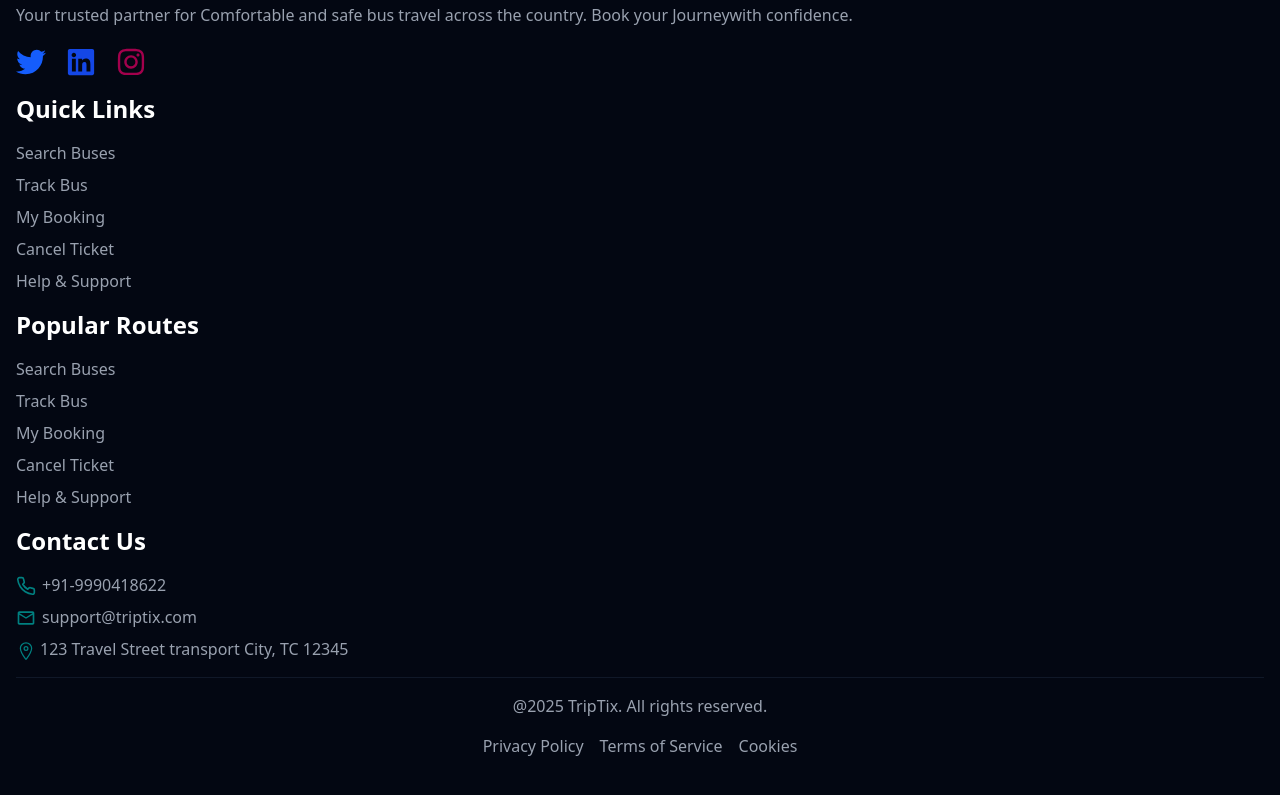
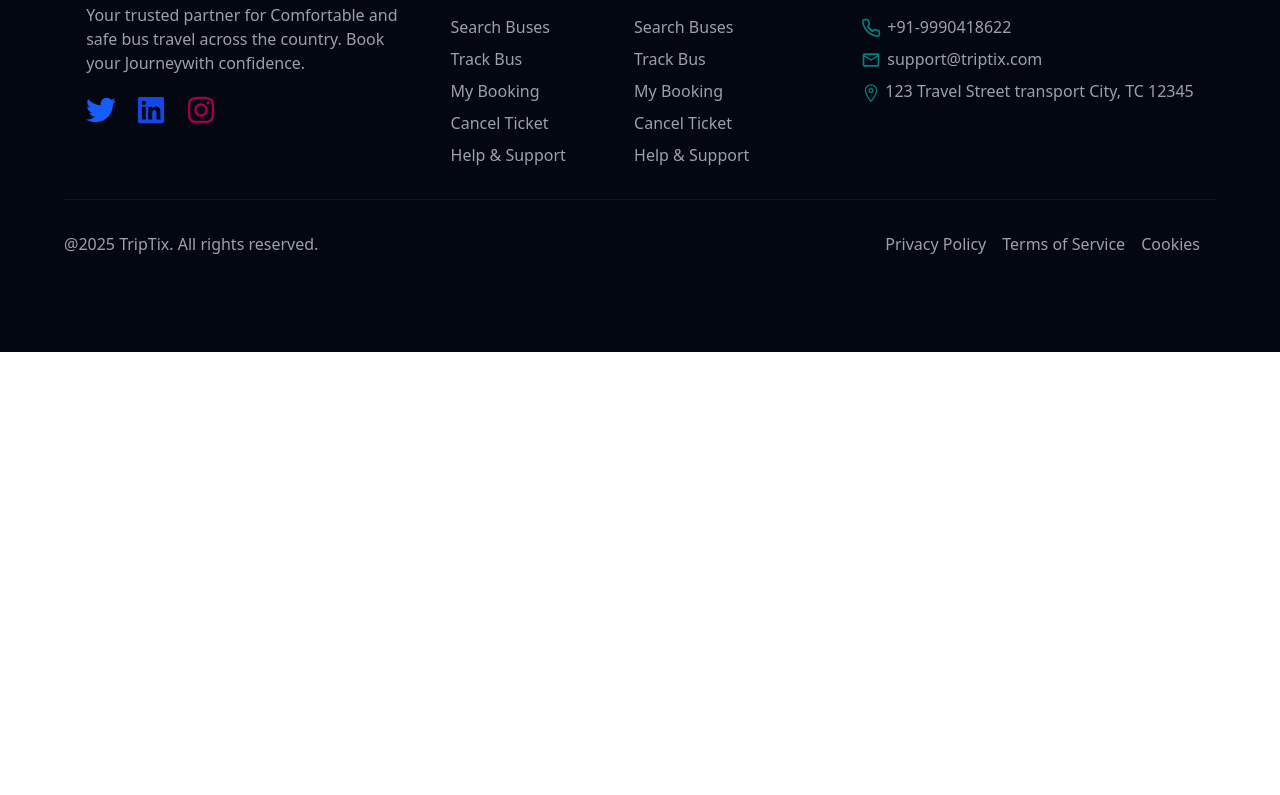
Before and after one commit to Chandrashekher1/TripTix, a React (Vite) app: page / in a window 1280 px wide. Shown: the part 2583-3378 px from the top of the page. After the commit the page ends 2935 px from the top, so only its background shows below. Built offline with nearby package versions, Linux system fonts and the light colour scheme; no server answers.

Commit message:
fix: enhance footer layout

```diff
--- a/src/components/Footer.jsx
+++ b/src/components/Footer.jsx
@@ -8,21 +8,22 @@ import { Link } from 'react-router-dom';
 
 const Footer = () => {
   return (
-    <div className='bg-gray-950 px-4 py-8'>
-        <div>
+    <div className='bg-gray-950 px-4 py-8 md:flex flex-col justify-around md:px-16'>
+        <div className='md:flex justify-around'>
+            <div className='md:w-80'>
             <h2 className='text-white font-bold text-3xl flex'><span><LuBus style={{color: 'blue' , fontSize:'30px' , marginTop:'4', marginRight:'6px'}}/></span>TripTix</h2>
-            <p className='text-gray-400 my-4'>Your trusted partner for Comfortable and safe bus travel across the country. Book your Journeywith confidence.</p>
+            <p className='text-gray-400 my-4 '>Your trusted partner for Comfortable and safe bus travel across the country. Book your Journeywith confidence.</p>
             <SocialIcons/>
         </div>
 
         <div>
             <h1 className='text-2xl text-white my-4 font-bold'>Quick Links</h1>
-            <ul>
-                <li className='text-gray-400 my-2'>Search Buses</li>
-                <li className='text-gray-400 my-2'>Track Bus</li>
-                <li className='text-gray-400 my-2'>My Booking</li>
-                <li className='text-gray-400 my-2'>Cancel Ticket</li>
-                <li className='text-gray-400'>Help & Support </li>
+            <ul className=''>
+                <li className='text-gray-400 my-2 hover:cursor-pointer hover:text-white'>Search Buses</li>
+                <li className='text-gray-400 my-2 hover:text-white hover:cursor-pointer'>Track Bus</li>
+                <li className='text-gray-400 my-2 hover:text-white hover:cursor-pointer'>My Booking</li>
+                <li className='text-gray-400 my-2 hover:text-white hover:cursor-pointer'>Cancel Ticket</li>
+                <li className='text-gray-400 hover:text-white hover:cursor-pointer'>Help & Support </li>
 
             </ul>
 
@@ -30,11 +31,11 @@ const Footer = () => {
         <div>
             <h1 className='text-2xl text-white my-4 font-bold'>Popular Routes</h1>
             <ul>
-                <li className='text-gray-400 my-2'>Search Buses</li>
-                <li className='text-gray-400 my-2'>Track Bus</li>
-                <li className='text-gray-400 my-2'>My Booking</li>
-                <li className='text-gray-400 my-2'>Cancel Ticket</li>
-                <li className='text-gray-400'>Help & Support </li>
+                <li className='text-gray-400 my-2 hover:text-white hover:cursor-pointer'>Search Buses</li>
+                <li className='text-gray-400 my-2 hover:text-white hover:cursor-pointer'>Track Bus</li>
+                <li className='text-gray-400 my-2 hover:text-white hover:cursor-pointer'>My Booking</li>
+                <li className='text-gray-400 my-2 hover:text-white hover:cursor-pointer'>Cancel Ticket</li>
+                <li className='text-gray-400 hover:text-white hover:cursor-pointer'>Help & Support </li>
 
             </ul>
         </div>
@@ -44,12 +45,13 @@ const Footer = () => {
             <a href="mailto:cpsaw999041@gmail.com" className='flex text-gray-400 my-2'>{<MdOutlineMail style={{color:'teal' , fontSize:'20px', marginTop:'3px' , marginRight:'6px'}}/>} support@triptix.com</a>
             <p className='flex '><IoLocationOutline style={{marginTop:'4px', color:"teal", marginRight:'4px',fontSize:'20px'}}/><span className='text-gray-400'>123 Travel Street transport City, TC 12345</span></p>
         </div>
-        <div className='border-t border-gray-900 text-gray-400 text-center my-4'>
-            <p className='my-4'>@2025 TripTix. All rights reserved.</p>
-            <div>
-                <Link className='mx-4'>Privacy Policy</Link>
-                <Link>Terms of Service</Link>
-                <Link className='mx-4'>Cookies</Link>
+        </div>
+        <div className='border-t border-gray-900 text-gray-400 text-center my-8 md:flex justify-between'>
+            <p className='my-8'>@2025 TripTix. All rights reserved.</p>
+            <div className='my-8'>
+                <Link className='mx-4 hover:text-white hover:cursor-pointer'>Privacy Policy</Link>
+                <Link className='hover:text-white hover:cursor-pointer'>Terms of Service</Link>
+                <Link className='mx-4 hover:text-white hover:cursor-pointer'>Cookies</Link>
 
             </div>
         </div>
```
